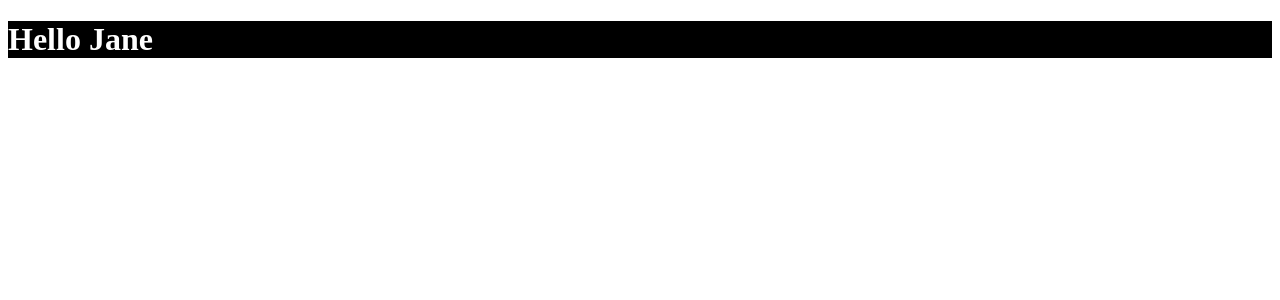
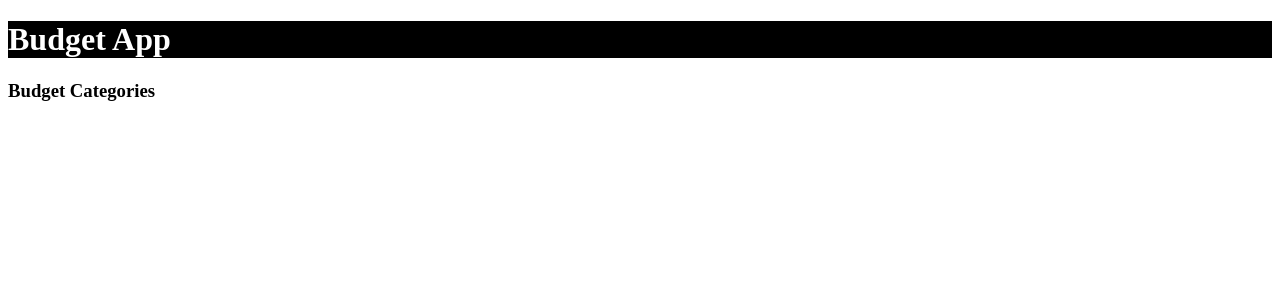
Before and after one commit to A-editor/budgetapp-hrnyc29, a React app: page / in a window 1280 px wide. Shown: the top 300 px of the page. Built offline with nearby package versions, Linux system fonts and the light colour scheme; the HTML template or start-up script is replaced by a standard one.

Commit message:
Third commit, test merge

```diff
--- a/package.json
+++ b/package.json
@@ -8,7 +8,7 @@
   "license": "ISC",
   "scripts": {
     "clean": "rm dist/bundle.js",
-    "build-dev": "webpack -d --mode development",
+    "build-dev": "webpack -d --mode development --watch",
     "build-prod": "webpack -p --mode production",
     "start": "nodemon server/index.js -w server -w database-mysql"
   },
--- a/src/App.js
+++ /dev/null
@@ -1,11 +0,0 @@
-
-import React from "react";
-
-class App extends React.Component {
-  render() {
-    const { name } = this.props;
-    return <h1>Hello {name}</h1>;
-  }
-}
-
-export default App;
--- /dev/null
+++ b/src/App.jsx
@@ -0,0 +1,36 @@
+import React from "react";
+import axios from "axios";
+import BudgetInput from "./BudgetInput.jsx";
+import TransactionList from "./TransactionList.jsx";
+import CategoryList from "./CategoryList.jsx";
+
+class App extends React.Component {
+  constructor(props) {
+    super(props);
+    this.state = {
+      allTransactions: [],
+      allCategories: [],
+    };
+  }
+
+  render() {
+    return (
+      <div>
+        <h1>Budget App</h1>
+        <div className="app">
+          {/* <TransactionList
+            categories={this.state.allCategories}
+            transactions={this.state.allTransactions}
+          /> */}
+          <div className="category">
+            <h3>Budget Categories</h3>
+            {/* <CategoryList categories={this.state.allCategories} />
+            <BudgetInput /> */}
+          </div>
+        </div>
+      </div>
+    );
+  }
+}
+
+export default App;
--- /dev/null
+++ b/src/TransactionList.jsx
@@ -0,0 +1 @@
+import React from "react";
--- a/src/index.js
+++ b/src/index.jsx
@@ -1,8 +1,7 @@
 import React from "react";
 import ReactDOM from "react-dom";
-import App from "./App";
+import App from "./App.jsx";
 import "./styles.css";
-
 
 var mountNode = document.getElementById("app");
 ReactDOM.render(<App name="Jane" />, mountNode);
--- a/webpack.config.js
+++ b/webpack.config.js
@@ -1,45 +1,39 @@
-const webpack = require('webpack');
-const path = require('path');
+const webpack = require("webpack");
+const path = require("path");
 
 const config = {
-  entry: './src/index.js',
+  entry: "./src/index.jsx",
   output: {
-    path: path.resolve(__dirname, 'dist'),
-    filename: 'bundle.js'
+    path: path.resolve(__dirname, "dist"),
+    filename: "bundle.js",
   },
   module: {
     rules: [
       {
         test: /\.css$/,
-        use: [
-          'style-loader',
-          'css-loader'
-        ]
+        use: ["style-loader", "css-loader"],
       },
       {
         test: /\.(js|jsx)$/,
-        use: 'babel-loader',
-        exclude: /node_modules/
+        use: "babel-loader",
+        exclude: /node_modules/,
       },
       {
         test: /\.png$/,
         use: [
           {
-            loader: 'url-loader',
+            loader: "url-loader",
             options: {
-              mimetype: 'image/png'
-            }
-          }
-        ]
-      }
-    ]
+              mimetype: "image/png",
+            },
+          },
+        ],
+      },
+    ],
   },
   resolve: {
-    extensions: [
-      '.js',
-      '.jsx'
-    ]
-  }
+    extensions: [".js", ".jsx"],
+  },
 };
 
 module.exports = config;
```
Also changed, not shown: src/BudgetInput.jsx (added), src/CategoryList.jsx (added).
